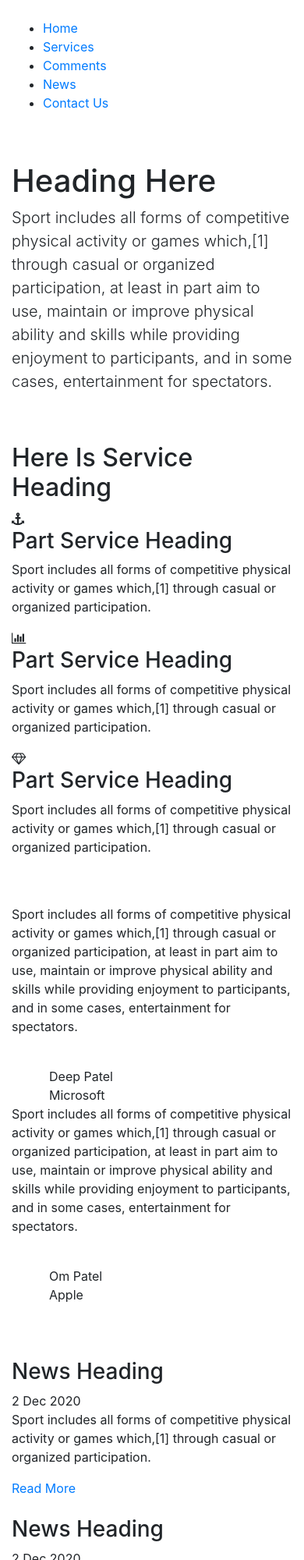
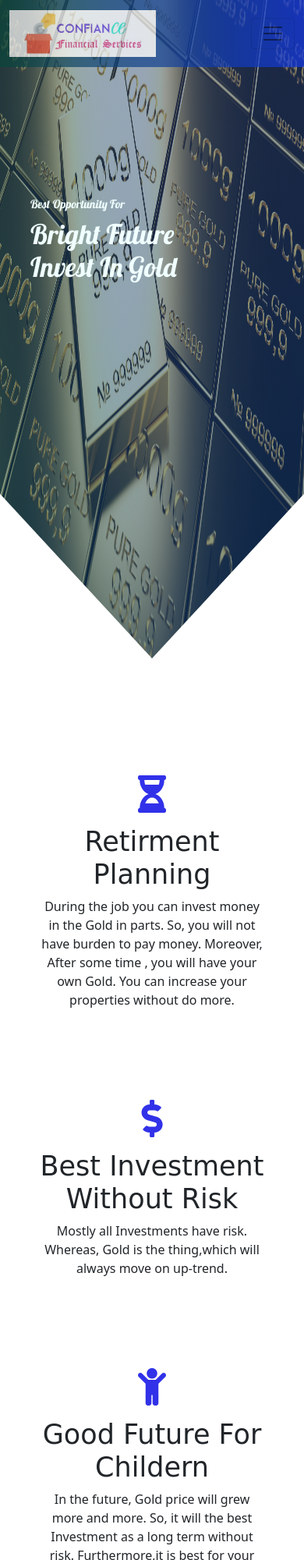
Before and after one commit to krishn-web/financial_project, a plain HTML site: page index.html in a window 390 px wide. Shown: the top 2000 px of the page at 78% size. Drawn offline with nearby package versions, Linux system fonts and the light colour scheme.

Commit message:
Add files via upload

```diff
--- a/index.html
+++ b/index.html
@@ -1,232 +1,106 @@
 <!DOCTYPE html>
-<html>
+<html lang="en">
 <head>
-	<meta charset="UTF-8">
+    <meta charset="UTF-8">
     <meta name="viewport" content="width=device-width, initial-scale=1.0, shrink-to-fit = no">
-    <title>krishn's Company Website</title>
-    <link rel="stylesheet" type="text/css" href="https://stackpath.bootstrapcdn.com/font-awesome/4.7.0/css/font-awesome.min.css">
-	<link rel="stylesheet" href="https://stackpath.bootstrapcdn.com/bootstrap/4.4.1/css/bootstrap.min.css" integrity="sha384-Vkoo8x4CGsO3+Hhxv8T/Q5PaXtkKtu6ug5TOeNV6gBiFeWPGFN9MuhOf23Q9Ifjh" crossorigin="anonymous">
-    <link rel="stylesheet" type="text/css" href="mycss.css">
+    <meta http-equiv="X-UA-Compatible" content="IE=edge">
+    <title>Financial Project</title>
+
+	<!-- BootStrap And Font Awesome Links -->
+	<!-- CSS only -->
+	<link href="https://cdn.jsdelivr.net/npm/bootstrap@5.0.2/dist/css/bootstrap.min.css" rel="stylesheet" integrity="sha384-EVSTQN3/azprG1Anm3QDgpJLIm9Nao0Yz1ztcQTwFspd3yD65VohhpuuCOmLASjC" crossorigin="anonymous">
+	<link rel="stylesheet" href="https://cdnjs.cloudflare.com/ajax/libs/font-awesome/5.15.3/css/all.min.css" integrity="sha512-iBBXm8fW90+nuLcSKlbmrPcLa0OT92xO1BIsZ+ywDWZCvqsWgccV3gFoRBv0z+8dLJgyAHIhR35VZc2oM/gI1w==" crossorigin="anonymous" referrerpolicy="no-referrer" />
+
+	<!-- JavaScript Bundle with Popper -->
+	<script src="https://cdn.jsdelivr.net/npm/bootstrap@5.0.2/dist/js/bootstrap.bundle.min.js" integrity="sha384-MrcW6ZMFYlzcLA8Nl+NtUVF0sA7MsXsP1UyJoMp4YLEuNSfAP+JcXn/tWtIaxVXM" crossorigin="anonymous"></script>
+
+	<link rel="stylesheet" href="style.css">
+
+	<!-- Jquery Links-->
+
+	<script src="https://code.jquery.com/jquery-3.5.1.slim.min.js"></script>
+    <script src="https://cdn.jsdelivr.net/npm/popper.js@1.16.0/dist/umd/popper.min.js"></script>
+
+	<script src="script.js"></script>
+
 </head>
 <body>
-	<div id="header">
-		<div class="container">
-			<div class="row">
-				<div class="col-md-4">
-					<a class="text-white font-weight-bold" id="logo" href="https://github.com/krishn-web">KRISHN</a>
-				</div>
-				<div class="col-md-8">
-					<ul id="menu" class="float-md-right">
-						<li><a href="#">Home</a></li>
-						<li><a href="#services">Services</a></li>
-						<li><a href="#comments">Comments</a></li>
-						<li><a href="#news">News</a></li>
-						<li><a href="#footer-sidebar">Contact Us</a></li>
-					</ul>
+
+	<!--------------------------------- Navigation Bar ------------------------------------->
+
+	<nav class="navbar navbar-expand-lg navbar-light bg-light">
+		<div class="container-fluid">
+			<a class="navbar-brand" href="#"><img src="mylogo.jpg" class="mylogo" alt="Logo"></a>
+			<button class="navbar-toggler" type="button" data-bs-toggle="collapse" data-bs-target="#navbarNav" aria-controls="navbarNav" aria-expanded="false" aria-label="Toggle navigation">
+				<span class="navbar-toggler-icon"></span>
+			</button>
+			<div class="collapse navbar-collapse justify-content-end" id="navbarNav" >
+				<ul class="navbar-nav">
+					<li class="nav-item">
+						<a class="nav-link" aria-current="page" href="#home">Home</a>
+					</li>
+					<li class="nav-item">
+						<a class="nav-link" href="#features">Features</a>
+					</li>
+					<li class="nav-item">
+						<a class="nav-link" href="#">Pricing</a>
+					</li>
+					<li class="nav-item">
+						<a class="nav-link" href="#" tabindex="-1" aria-disabled="true">Extra</a>
+					</li>
+				</ul>
+			</div>
+		</div>
+	</nav>
+
+	<!--------------X------------------ Navigation Bar END --------------------X---------------->
+
+	<!--------------------------------- Home ------------------------------------->
+
+	<div class="container-fluid" id="home">
+		<div class="row">
+			<div class="col-12 main_home">
+				<div class="home_text">
+					<h4>Best Opportunity For</h4>
+					<h1>Bright Future <br> Invest In Gold</h1>
 				</div>
 			</div>
 		</div>
 	</div>
 
-	<div id="banner" class="py-5">
-		<div class="container">
-			<div class="row">
-				<div class="col-md-8 col-lg-6">
-					<div class="banner-title">
-						<h1 class="title">Heading Here</h1>
-						<p class="lead">
-							Sport includes all forms of competitive physical activity or games which,[1] through casual or organized participation, at least in part aim to use, maintain or improve physical ability and skills while providing enjoyment to participants, and in some cases, entertainment for spectators.
-						</p>
-					</div>
-				</div>
-			</div>
-		</div>
-	</div>
 
-	<div class="container section" id="services">
-		<div class="row">
-			<div class="col-md-12">
-				<h2 class="section-head">Here Is Service Heading</h2>
-			</div>
-			<div class="col-sm-6 col-md-4">
-				<div class="service-box">
-					<i class="fa fa-anchor" aria-hidden="true"></i>
-					<h3>Part Service Heading</h3>
-					<p>Sport includes all forms of competitive physical activity or games which,[1] through casual or organized participation.</p>
-				</div>
-			</div>
-			<div class="col-sm-6 col-md-4">
-				<div class="service-box">
-					<i class="fa fa-bar-chart" aria-hidden="true"></i>
-					<h3>Part Service Heading</h3>
-					<p>Sport includes all forms of competitive physical activity or games which,[1] through casual or organized participation.</p>
-				</div>
-			</div>
-			<div class="col-sm-6 col-md-4">
-				<div class="service-box">
-					<i class="fa fa-diamond" aria-hidden="true"></i>
-					<h3>Part Service Heading</h3>
-					<p>Sport includes all forms of competitive physical activity or games which,[1] through casual or organized participation.</p>
-				</div>
-			</div>
-		</div>
-	</div>
 
-	<div id="comments" class="section">
-		<div class="container">
-			<div class="row">
-				<div class="col-md-12">
-					<h2 class="section-head text-white">Comments</h2>
-				</div>
-				<div class="col-md-6">
-					<p>
-						Sport includes all forms of competitive physical activity or games which,[1] through casual or organized participation, at least in part aim to use, maintain or improve physical ability and skills while providing enjoyment to participants, and in some cases, entertainment for spectators.
-					</p>
-					<img src="img/deep.jpg" alt="">
-					<div class="main-author ml-5 align-center">
-						<div class="author">Deep Patel</div>
-						<div class="author-company">Microsoft</div>
-					</div>
-				</div>
-				<div class="col-md-6">
-					<p>
-						Sport includes all forms of competitive physical activity or games which,[1] through casual or organized participation, at least in part aim to use, maintain or improve physical ability and skills while providing enjoyment to participants, and in some cases, entertainment for spectators.
-					</p>
-					<img src="img/om.jpg" alt="">
-					<div class="main-author ml-5 align-center">
-						<div class="author">Om Patel</div>
-						<div class="author-company">Apple</div>
-					</div>
-				</div>
-			</div>
-		</div>
-	</div>
+	<!--------------X------------------ Home END --------------------X---------------->
 
-	<div class="container section" id="news">
-		<div class="row">
-			<div class="col-md-12 text-white">
-				<h2 class="section-head">Recent News</h2>
-			</div>
-			<div class="col-md-6 col-lg-3">
-				<div class="news-post">
-					<img src="img/recent1.jpg" alt="">
-					<h3>News Heading</h3>
-					<div class="post-date">2 Dec 2020</div>
-					<p>Sport includes all forms of competitive physical activity or games which,[1] through casual or organized participation.</p>
-					<a href="#news" class="readmore">Read More</a>
-				</div>
-			</div>
-			<div class="col-md-6 col-lg-3">
-				<div class="news-post">
-					<img src="img/recent2.jpg" alt="">
-					<h3>News Heading</h3>
-					<div class="post-date">2 Dec 2020</div>
-					<p>Sport includes all forms of competitive physical activity or games which,[1] through casual or organized participation.</p>
-					<a href="#news" class="readmore">Read More</a>
-				</div>
-			</div>
-			<div class="col-md-6 col-lg-3">
-				<div class="news-post">
-					<img src="img/recent3.jpg" alt="">
-					<h3>News Heading</h3>
-					<div class="post-date">2 Dec 2020</div>
-					<p>Sport includes all forms of competitive physical activity or games which,[1] through casual or organized participation.</p>
-					<a href="#news" class="readmore">Read More</a>
-				</div>
-			</div>
-			<div class="col-md-6 col-lg-3">
-				<div class="news-post">
-					<img src="img/recent4.jpg" alt="">
-					<h3>News Heading</h3>
-					<div class="post-date">2 Dec 2020</div>
-					<p>Sport includes all forms of competitive physical activity or games which,[1] through casual or organized participation.</p>
-					<a href="#news" class="readmore">Read More</a>
-				</div>
-			</div>
-		</div>
-	</div>
+	<!--------------------------------- Features ------------------------------------->
 
-	<div id="footer-sidebar">
-		<div class="container">
-			<div class="row">
-				<div class="col-sm-6 col-md-4">
-					<div class="footer-widget">
-						<h4>About Company</h4>
-						<p>Sport includes all forms of competitive physical activity or games which,[1] through casual or organized participation.</p>
-						<p>Sport includes all forms of competitive physical activity or games</p>
-					</div>
-				</div>
-				<div class="col-sm-6 col-md-4">
-					<div class="footer-widget">
-						<h4>Latest News</h4>
-						<ul class="latest-news">
-							<li><a href="#news">Sport includes all forms of competitive physical activity or games</a></li>
-							<li><a href="#news">Sport includes all forms of competitive physical activity or games</a></li>
-							<li><a href="#news">Sport includes all forms of competitive physical activity or games</a></li>
-							<li><a href="#news">Sport includes all forms of competitive physical activity or games</a></li>
-						</ul>
-					</div>
-				</div>
-				<div class="col-sm-6 col-md-4">
-					<div class="footer-widget">
-						<h4>Company Address</h4>
-						<b>Patel - Website King</b>
-						<address>
-							Umiya Chowk <br> Boriavi , 387310 <br> Anand , Gujarat , India
-							<br> Phone No : +91 0000000000
-						</address>
-					</div>
-				</div>
-			</div>
-		</div>
-	</div>
+	<section class="header-features" id="features">
+        <div class="container">
+            <div class="row">
+                <div class="col-md-4 features_icon">
+                    <i class="fas fa-3x fa-hourglass-half mb-3"></i>
+                    <h2>Retirment Planning</h2>
+                    <p>During the job you can invest money in the Gold in parts. So, you will not have burden to pay money. Moreover, After some time , you will have your own Gold. You can increase your properties without do more. </p>
+                </div>
+                <div class="col-md-4 features_icon">
+                    <i class="fas fa-3x fa-dollar-sign mb-3"></i>
+                    <h2>Best Investment Without Risk</h2>
+                    <p>Mostly all Investments have risk. Whereas, Gold is the thing,which will always move on up-trend.</p>
+                </div>
+                <div class="col-md-4 features_icon">
+                    <i class="fas fa-3x fa-child mb-3"></i></i>
+                    <h2>Good Future For Childern</h2>
+                    <p>In the future, Gold price will grew more and more. So, it will the best Investment as a long term without risk. Furthermore,it is best for your childern,beacuse he will get such a best investment by such a good long term inverster like you.</p>
+                </div>
+            </div>
+        </div>
+    </section>
 
-	<div id="footer">
-		<div class="container">
-			<div class="row">
-				<div class="col-md-6">
-					copyright@krishn company 2020.
-				</div>
-				<div class="col-md-6">
-					<ul id="social-icon" class="float-md-right">
-						<li><a href="https://www.facebook.com/krishn.patel.182" class="fa fa-facebook-official" aria-hidden="true"></a></li>
-						<li><a href="#footer" class="fa fa-telegram" aria-hidden="true"></a></li>
-						<li><a href="https://www.instagram.com/patel_kisu_212/" class="fa fa-instagram" aria-hidden="true"></a></li>
-					</ul>
-				</div>
-			</div>
-		</div>
+	<!--------------X------------------ Features END --------------------X---------------->
 
-		<div class="scrolltop float-right">
-            <i class="fa fa-arrow-up" onclick="topFunction()" id="mybtn"></i>
-		</div>
+	<!--------------------------------- Features ------------------------------------->
 
-		<script>
+	<!--------------X------------------ Features END --------------------X---------------->
 
-			mybutton = document.getElementById("mybtn");
-
-			window.onscroll = function() {scrollFunction()};
-
-			function scrollFunction()
-			{
-				if(document.body.scrollTop > 20 || document.documentElement.scrollTop > 20)
-				{
-					mybutton.style.display = "block" ;
-				}
-				else
-				{
-					mybutton.style.display = "none" ;
-				}
-			}
-
-			function topFunction()
-			{
-				document.body.scrollTop = 0;
-				document.documentElement.scrollTop = 0;
-			}
-
-		</script>
-
-	</div>
 </body>
 </html>
```
